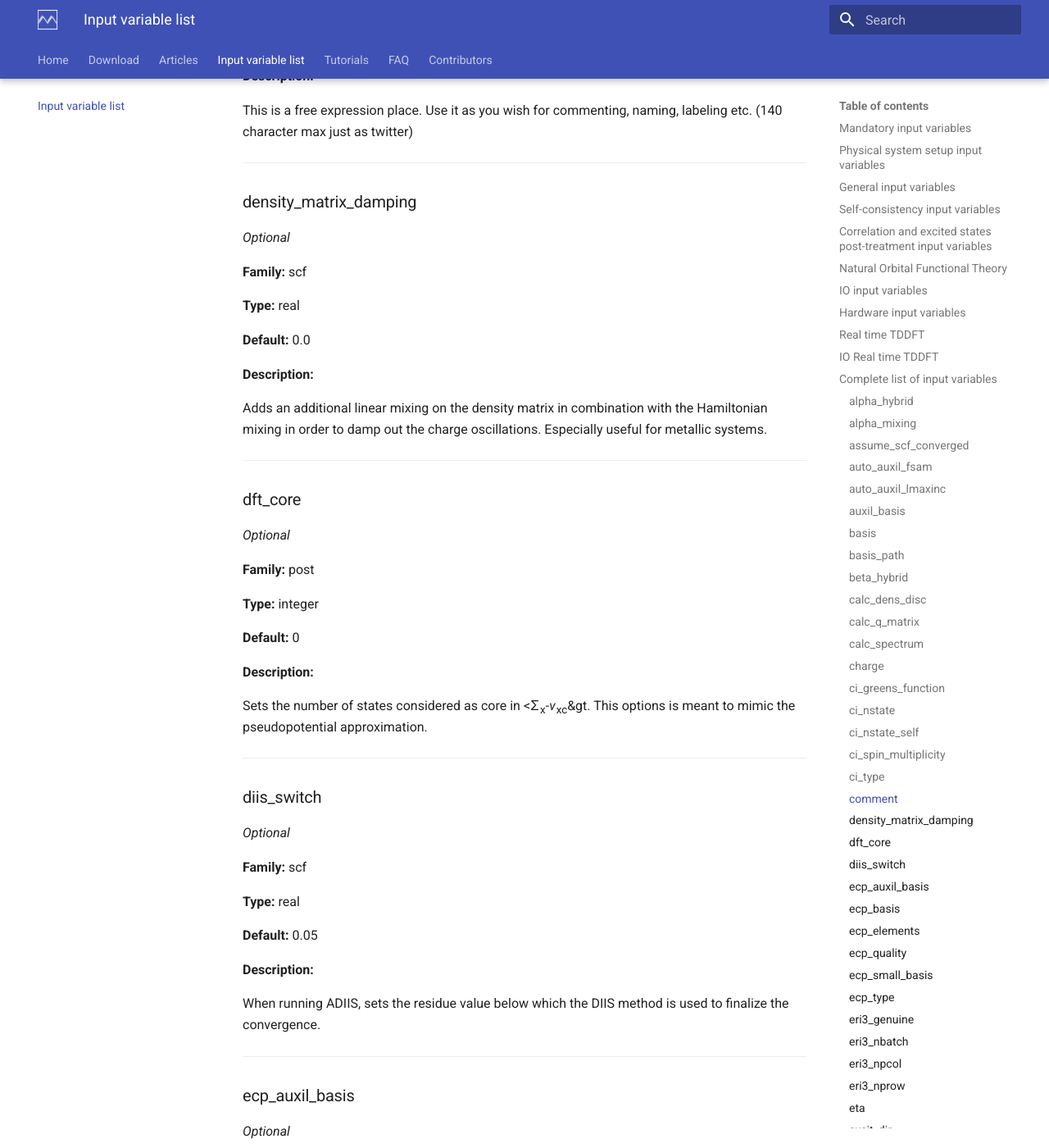
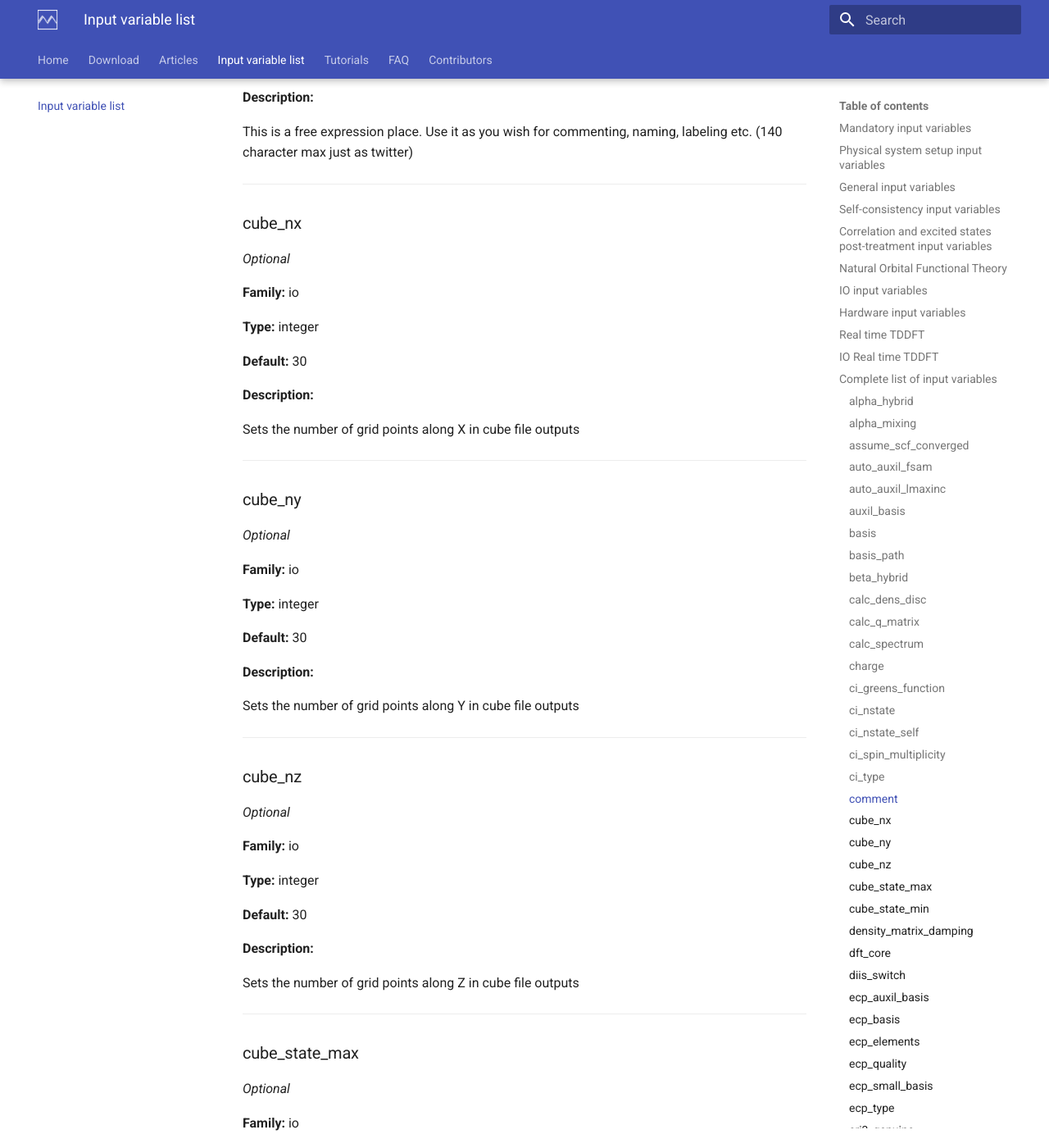
Before and after one commit to bruneval/molgw.org, an MkDocs documentation site: the page built from docs/input_variables.md, in a window 1280 px wide and 1400 px high, scrolled down 8852 px. Shown: the whole window at 82% size. Built offline with MkDocs 1.6.1 and Material for MkDocs 9.7.7, drawn with Linux system fonts in a browser that asks for light colours; some of the changed text lies outside the part shown.

```diff
--- a/docs/input_variables.md
+++ b/docs/input_variables.md
@@ -139,10 +139,16 @@
 ## IO input variables
 
 [basis_path](#basis_path)
+[cube_nx](#cube_nx)
+[cube_ny](#cube_ny)
+[cube_nz](#cube_nz)
+[cube_state_min](#cube_state_min)
+[cube_state_max](#cube_state_max)
 [force_energy_qp](#force_energy_qp)
 [ignore_bigrestart](#ignore_bigrestart)
 [print_bigrestart](#print_bigrestart)
 [print_cube](#print_cube)
+[print_transition_density](#print_transition_density)
 [print_wfn_files](#print_wfn_files)
 [print_density_matrix](#print_density_matrix)
 [print_eri](#print_eri)
@@ -520,6 +526,86 @@ This is a free expression place. Use it as you wish for commenting, naming, labe
 
 
 ---
+### cube_nx
+
+*Optional*
+
+**Family:** io
+
+**Type:** integer
+
+**Default:** 30
+
+**Description:**
+
+Sets the number of grid points along X in cube file outputs
+
+
+---
+### cube_ny
+
+*Optional*
+
+**Family:** io
+
+**Type:** integer
+
+**Default:** 30
+
+**Description:**
+
+Sets the number of grid points along Y in cube file outputs
+
+
+---
+### cube_nz
+
+*Optional*
+
+**Family:** io
+
+**Type:** integer
+
+**Default:** 30
+
+**Description:**
+
+Sets the number of grid points along Z in cube file outputs
+
+
+---
+### cube_state_max
+
+*Optional*
+
+**Family:** io
+
+**Type:** integer
+
+**Default:** 0
+
+**Description:**
+
+Sets the state range maximum used in cube file outputs
+
+
+---
+### cube_state_min
+
+*Optional*
+
+**Family:** io
+
+**Type:** integer
+
+**Default:** 0
+
+**Description:**
+
+Sets the state range minimum used in cube file outputs
+
+
+---
 ### density_matrix_damping
 
 *Optional*
@@ -1937,7 +2023,7 @@ Prints the big RESTART file at the end of the SCF loop. There are two kinds of R
 
 **Description:**
 
-Prints some wavefunctions in a 3D volumetric file with cube format
+Prints some wavefunctions in a 3d volumetric file in cube file format
 
 
 ---
@@ -2226,6 +2312,22 @@ Prints some matrices of the real-time dynamics into the file check_matrix.dat.
 **Description:**
 
 Prints a RESTART_TDDFT file which contains wavefunction coefficients for the last time moment of a simulation.
+
+
+---
+### print_transition_density
+
+*Optional*
+
+**Family:** io
+
+**Type:** yes/no
+
+**Default:** no
+
+**Description:**
+
+Prints the difference of transition density \sum_{ia} C_{ia}^n \phi_i(r) \phi_a(r) of each optical excitation n in cube files.
 
 
 ---
```
Also changed, not shown: other parts of docs/input_variables.md (+2 -2 lines), docs/download.md (+1 -1 lines), docs/index.md (+11 -3 lines), 1 other file.
